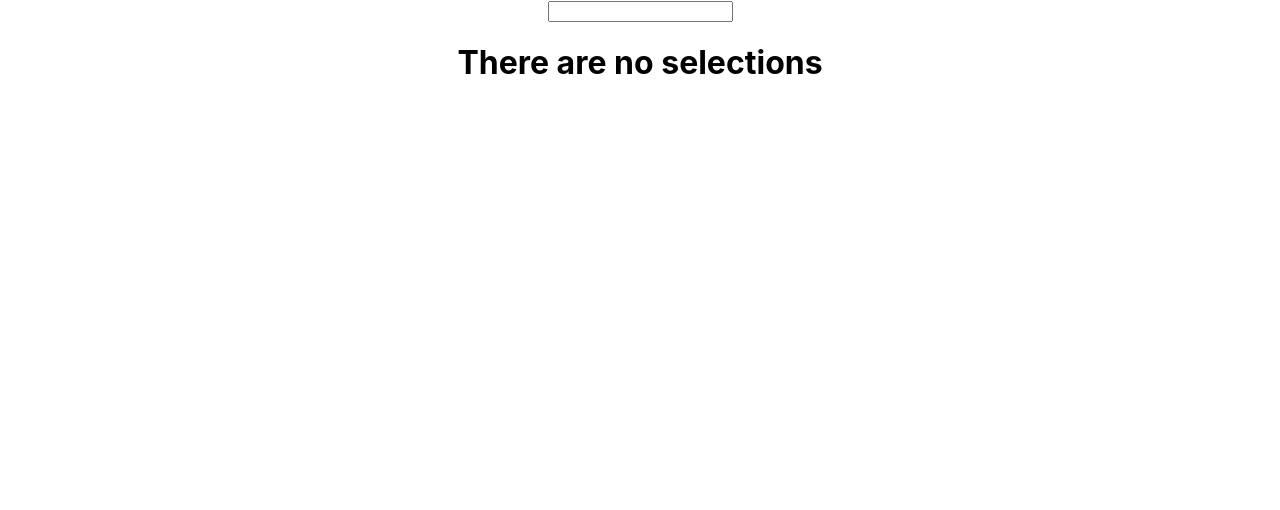
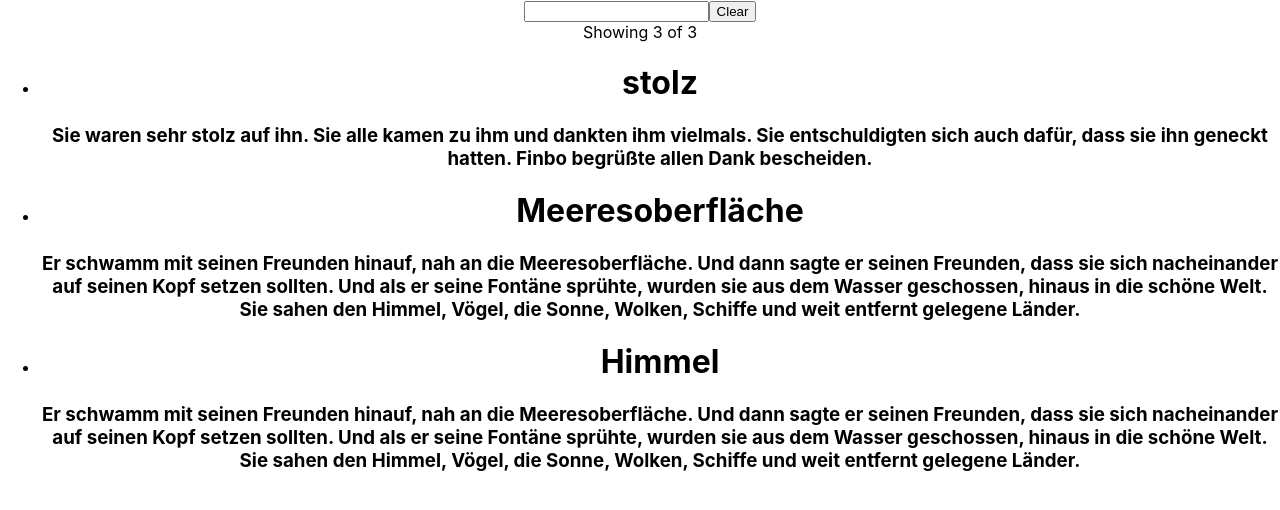
Before and after one commit to JustinSchuyler/lexis, a React (Create React App) app: page / in a window 1280 px wide. Shown: the top 510 px of the page. Built offline with nearby package versions, Linux system fonts and the light colour scheme.

Commit message:
feat(home): add test data and search feedback + controls

```diff
--- a/src/Selection.js
+++ b/src/Selection.js
@@ -1,24 +1,30 @@
 import React from 'react';
+import data from './test-data';
 
 class Selection extends React.Component {
     constructor(props) {
         super(props);
         this.state = {
-            selections: [],
+            selections: data,
             searchValue: null
         };
 
         // eslint-disable-next-line no-undef
-        chrome.storage.sync.get('selections', ({ selections }) => {
-            if (selections) {
-                this.setState({ selections });
-            }
-        });
+        // chrome.storage.sync.get('selections', ({ selections }) => {
+        //     if (selections) {
+        //         this.setState({ selections });
+        //     }
+        // });
         this.handleSearchChange = this.handleSearchChange.bind(this);
+        this.handleClearSearch = this.handleClearSearch.bind(this);
     }
 
     handleSearchChange(event) {
         this.setState({ searchValue: event.target.value });
+    }
+
+    handleClearSearch() {
+        this.setState({ searchValue: '' });
     }
 
     render() {
@@ -31,7 +37,13 @@ class Selection extends React.Component {
 
         return (
             <div id="selections">
-                <input type="text" value={this.state.searchValue} onChange={this.handleSearchChange} />
+                <header>
+                    <div>
+                        <input type="text" value={this.state.searchValue} onChange={this.handleSearchChange} />
+                        <button type="button" onClick={this.handleClearSearch}>Clear</button>
+                    </div>
+                    <span>Showing {selections.length} of {this.state.selections.length}</span>
+                </header>
                 <ul>
                     {selections.map((selection) =>
                         <li>
--- /dev/null
+++ b/src/test-data.json
@@ -0,0 +1,16 @@
+[{
+    "word": "stolz",
+    "sentence": "Sie waren sehr stolz auf ihn.",
+    "context": "Sie waren sehr stolz auf ihn. Sie alle kamen zu ihm und dankten ihm vielmals. Sie entschuldigten sich auch dafür, dass sie ihn geneckt hatten. Finbo begrüßte allen Dank bescheiden.",
+    "url": "https://google.com/search?q=stolz"
+}, {
+    "word": "Meeresoberfläche",
+    "sentence": "Er schwamm mit seinen Freunden hinauf, nah an die Meeresoberfläche.",
+    "context": "Er schwamm mit seinen Freunden hinauf, nah an die Meeresoberfläche. Und dann sagte er seinen Freunden, dass sie sich nacheinander auf seinen Kopf setzen sollten. Und als er seine Fontäne sprühte, wurden sie aus dem Wasser geschossen, hinaus in die schöne Welt. Sie sahen den Himmel, Vögel, die Sonne, Wolken, Schiffe und weit entfernt gelegene Länder.",
+    "url": "https://google.com/search?q=Meeresoberfläche"
+}, {
+    "word": "Himmel",
+    "sentence": "Und als er seine Fontäne sprühte, wurden sie aus dem Wasser geschossen, hinaus in die schöne Welt. Sie sahen den Himmel, Vögel, die Sonne, Wolken, Schiffe und weit entfernt gelegene Länder.",
+    "context": "Er schwamm mit seinen Freunden hinauf, nah an die Meeresoberfläche. Und dann sagte er seinen Freunden, dass sie sich nacheinander auf seinen Kopf setzen sollten. Und als er seine Fontäne sprühte, wurden sie aus dem Wasser geschossen, hinaus in die schöne Welt. Sie sahen den Himmel, Vögel, die Sonne, Wolken, Schiffe und weit entfernt gelegene Länder.",
+    "url": "https://google.com/search?q=Himmel"
+}]
```
